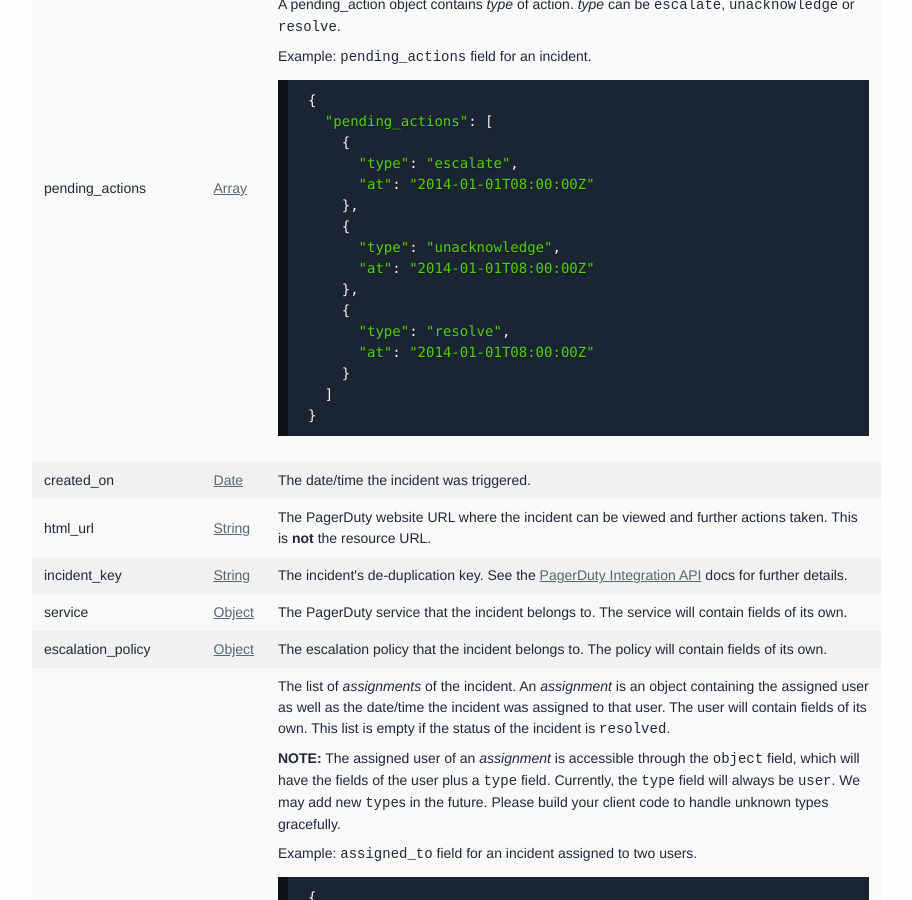
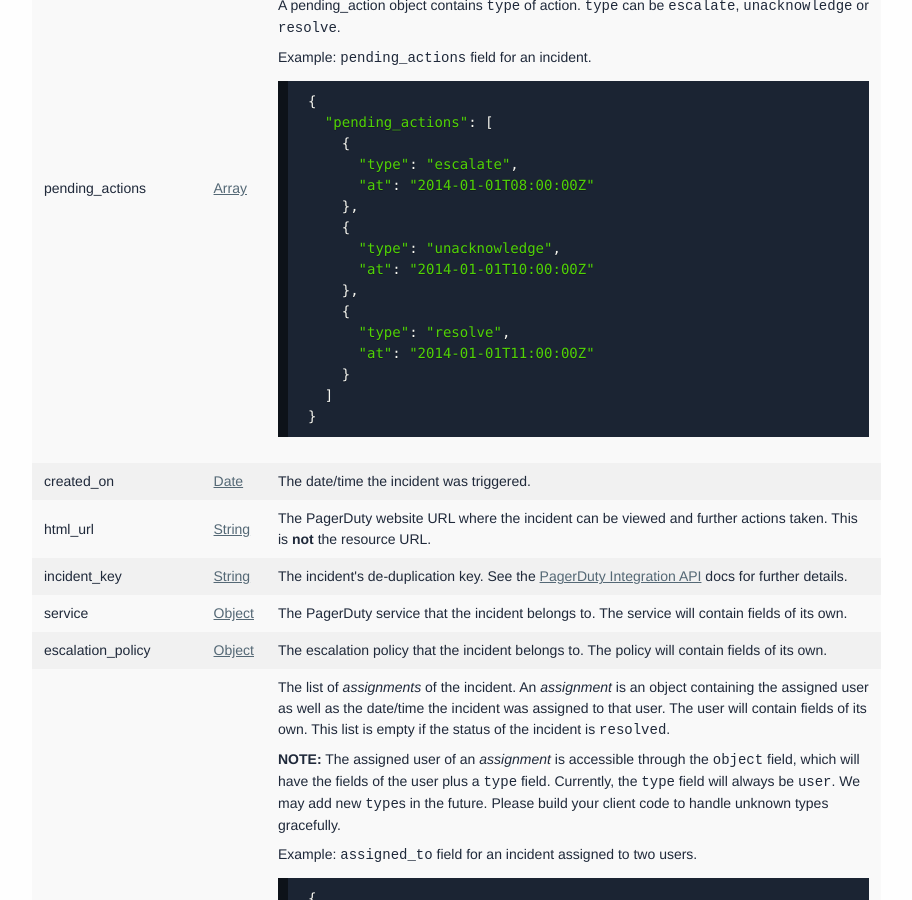
Before and after one commit to h4dz/devdocs, a Jekyll site: the page built from source/documentation/rest/incidents/list.html, in a window 1280 px wide and 900 px high, scrolled down 2190 px. Shown: the whole window, without its empty margins (348-1260 px from the left). Built offline with Jekyll 4.4.1, drawn with Linux system fonts in a browser that asks for light colours; some web fonts are replaced.

Commit message:
CR round

```diff
--- a/source/documentation/rest/incidents/list.html
+++ b/source/documentation/rest/incidents/list.html
@@ -321,10 +321,10 @@ GET https://<span class="base_url contenteditable persist" contenteditable="true
           </td>
           <td>
             <p>
-              The list of <i>pending_actions</i> on the incident. A <i>pending_actions</i> is an object containing all the pending_action objects for that incident at that current time. This list is empty if the status of the incident is <code>resolved</code>.
+              The list of <code>pending_actions</code> on the incident. A <code>pending_actions</code> is an object containing all the pending_action objects for that incident at that current time. This list is empty if the status of the incident is <code>resolved</code>.
             </p>
             <p>
-              A pending_action object contains <i>type</i> of action. <i>type</i> can be <code>escalate</code>, <code>unacknowledge</code> or <code>resolve</code>.
+              A pending_action object contains <code>type</code> of action. <code>type</code> can be <code>escalate</code>, <code>unacknowledge</code> or <code>resolve</code>.
             </p>
             <p>
               Example: <code>pending_actions</code> field for an incident.
@@ -338,11 +338,11 @@ GET https://<span class="base_url contenteditable persist" contenteditable="true
     },
     {
       "type": "unacknowledge",
-      "at": "2014-01-01T08:00:00Z"
+      "at": "2014-01-01T10:00:00Z"
     },
     {
       "type": "resolve",
-      "at": "2014-01-01T08:00:00Z"
+      "at": "2014-01-01T11:00:00Z"
     }
   ]
 }</code>
--- a/source/documentation/rest/incidents/show.html
+++ b/source/documentation/rest/incidents/show.html
@@ -61,11 +61,11 @@ GET https://<span class="base_url contenteditable persist" contenteditable="true
     },
     {
       "type": "unacknowledge",
-      "at": "2014-01-01T08:00:00Z"
+      "at": "2014-01-01T10:00:00Z"
     },
     {
       "type": "resolve",
-      "at": "2014-01-01T08:00:00Z"
+      "at": "2014-01-01T11:00:00Z"
     }
   ],
   "html_url": "https://acme.pagerduty.com/incidents/PIJ90N7",
```
